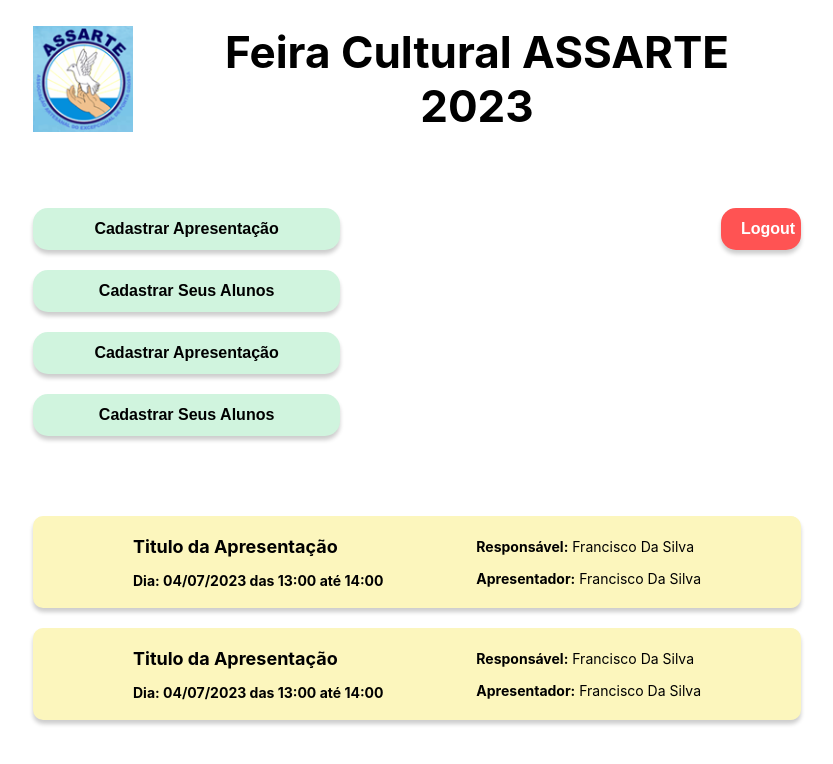
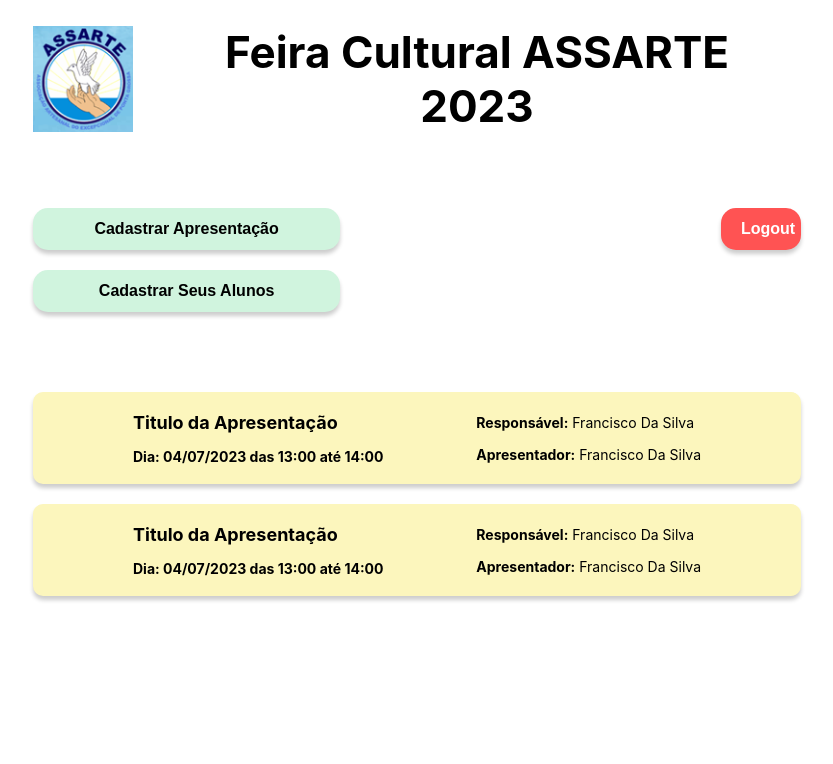
Before and after one commit to Skyerv/gerador-de-certificados-assarte, a React (Create React App) app: page /professor in a window 1280 px wide. Shown: the top 764 px of the page, without its empty margins (223-1056 px from the left). Built offline with nearby package versions, Linux system fonts and the light colour scheme.

Commit message:
fix: minor

```diff
--- a/src/pages/TeacherPage.js
+++ b/src/pages/TeacherPage.js
@@ -11,8 +11,6 @@
         <div className="buttons-div">
             <div className="buttons-column">
                 <Link to='/registerPresentation'><CustomButton text='Cadastrar Apresentação'/></Link>
-                <Link to='/login'><CustomButton text='Cadastrar Seus Alunos'/></Link>
-                <Link to='/login'><CustomButton text='Cadastrar Apresentação'/></Link>
                 <Link to='/cadastrar-alunos'><CustomButton text='Cadastrar Seus Alunos'/></Link>
             </div>
 
```
